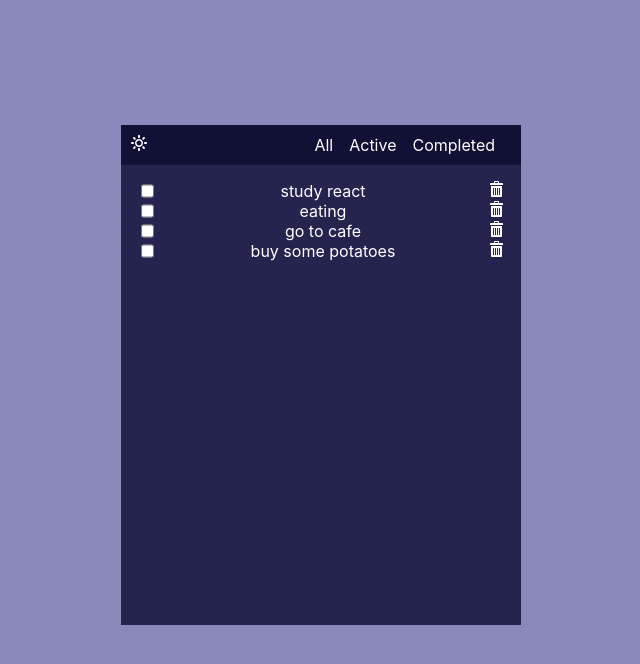
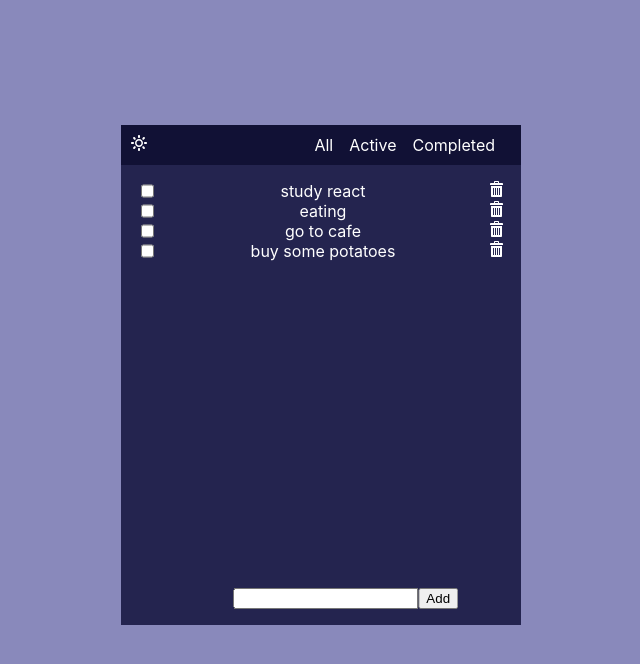
Before and after one commit to youmeSon/check-list, a React (Create React App) app: page / in a window 1280 px wide. Shown: the top 664 px of the page, without its empty margins (319-959 px from the left). Built offline with nearby package versions, Linux system fonts and the light colour scheme.

Commit message:
create adding component

```diff
--- a/src/components/Items.jsx
+++ b/src/components/Items.jsx
@@ -2,6 +2,7 @@ import React, { useState } from "react";
 import styles from "./Items.module.css";
 import Item from "./Item";
 import Header from "./Header";
+import ItemsAdd from "./ItemsAdd";
 
 export default function Items() {
   const items = [
@@ -19,6 +20,7 @@ export default function Items() {
             <Item todo={item.todo} key={item.id} />
           ))}
         </ul>
+        <ItemsAdd />
       </div>
     </div>
   );
--- /dev/null
+++ b/src/components/ItemsAdd.jsx
@@ -0,0 +1,11 @@
+import React from "react";
+import styles from "./ItemsAdd.module.css";
+
+export default function ItemsAdd(props) {
+  return (
+    <div className={styles.addSection}>
+      <input type='text' className={styles.input} />
+      <button className={styles.btn}>Add</button>
+    </div>
+  );
+}
--- /dev/null
+++ b/src/components/ItemsAdd.module.css
@@ -0,0 +1,6 @@
+.addSection {
+  position: absolute;
+  bottom: 1rem;
+  margin: auto;
+  transform: translateX(50%);
+}
--- a/src/components/items.module.css
+++ b/src/components/items.module.css
@@ -4,6 +4,7 @@
   background-color: rgb(36, 36, 79);
   margin: auto;
   transform: translateY(25%);
+  position: relative;
 }
 
 .itemsList {
```
